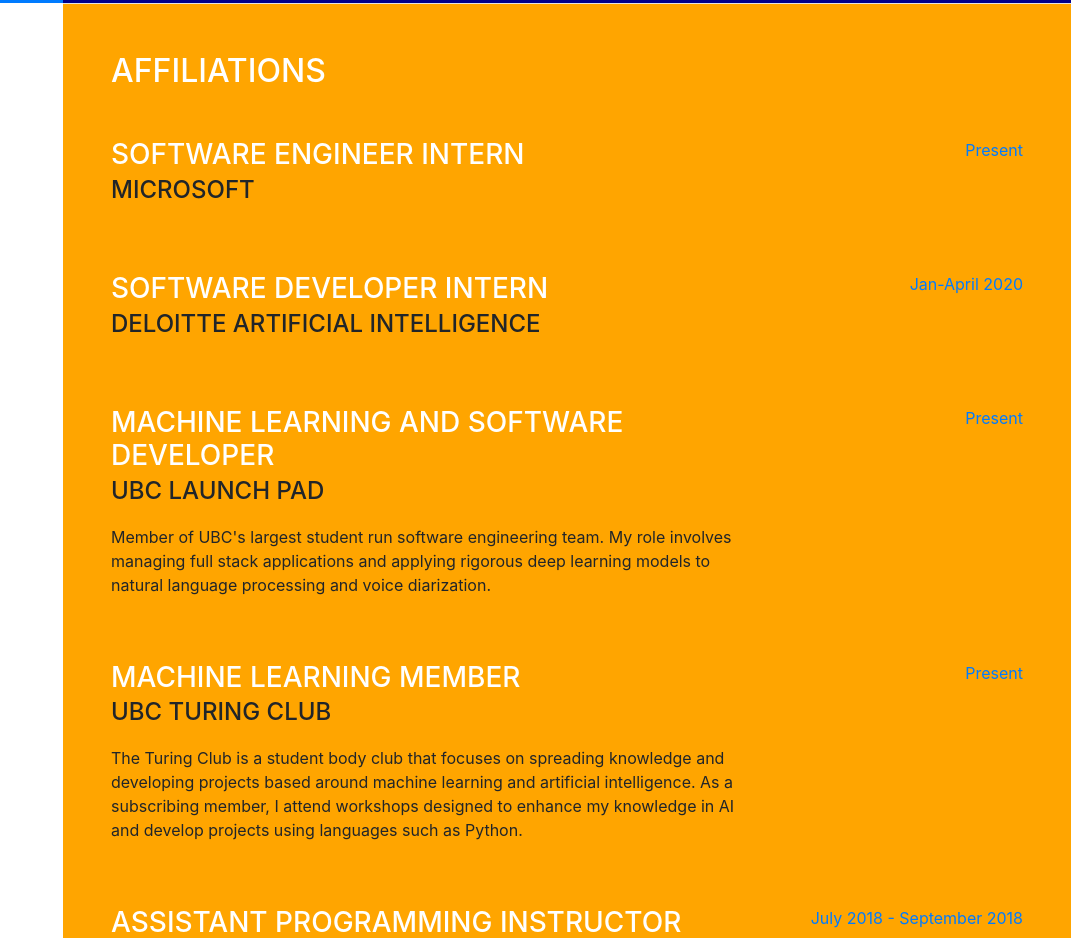
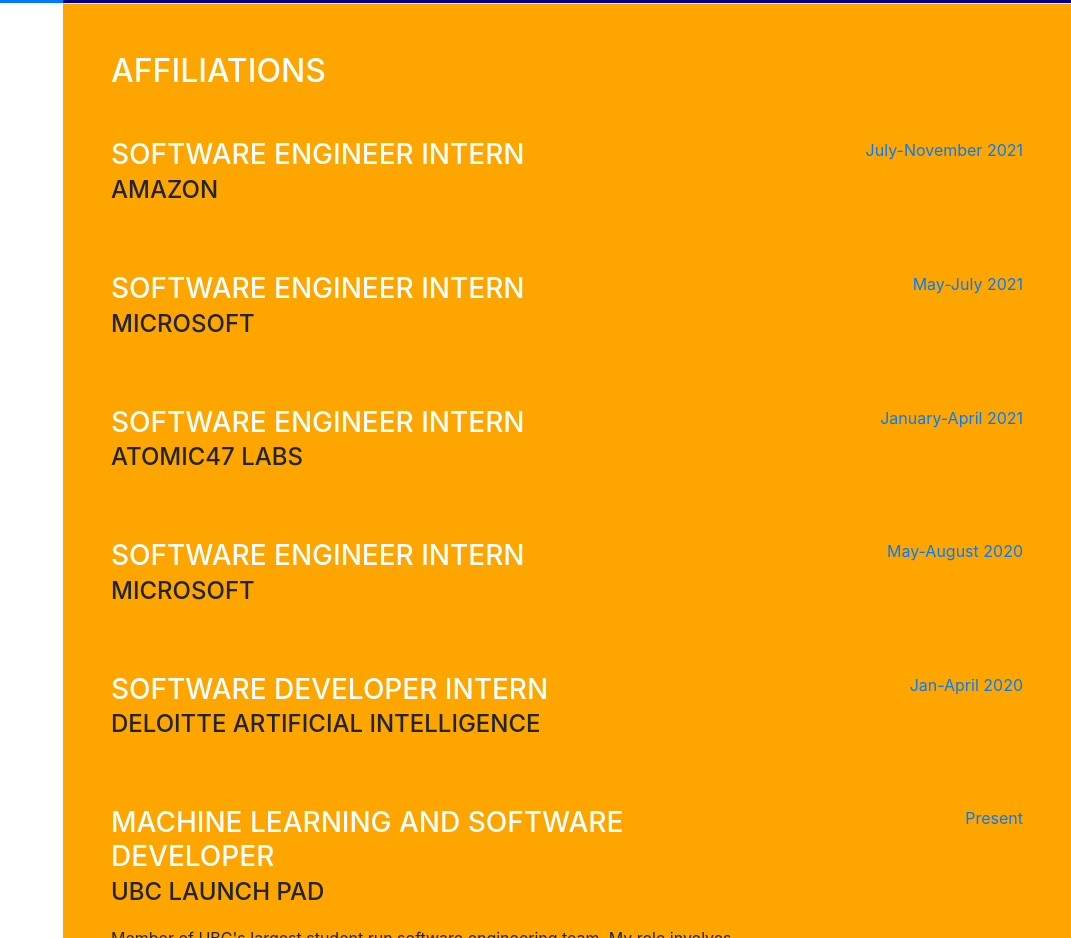
Before and after one commit to sanids/Portfolio, a website with bundled scripts: page index.html in a window 1280 px wide. Shown: the part 797-1735 px from the top of the page, without its empty margins (209-1280 px from the left). Built offline with nearby package versions, Linux system fonts and the light colour scheme; a web font is replaced by a local one.

Commit message:
Update index.html

```diff
--- a/index.html
+++ b/index.html
@@ -94,11 +94,44 @@
         <div class="resume-item d-flex flex-column flex-md-row justify-content-between mb-5">
           <div class="resume-content">
             <h3 class="mb-0">Software Engineer Intern</h3>
+            <div class="subheading mb-3">Amazon</div>
+            <p></p>
+          </div>
+          <div class="resume-date text-md-right">
+            <span class="text-primary">July-November 2021</span>
+          </div>
+        </div>
+
+        <div class="resume-item d-flex flex-column flex-md-row justify-content-between mb-5">
+          <div class="resume-content">
+            <h3 class="mb-0">Software Engineer Intern</h3>
             <div class="subheading mb-3">Microsoft</div>
             <p></p>
           </div>
           <div class="resume-date text-md-right">
-            <span class="text-primary">Present</span>
+            <span class="text-primary">May-July 2021</span>
+          </div>
+        </div>
+
+        <div class="resume-item d-flex flex-column flex-md-row justify-content-between mb-5">
+          <div class="resume-content">
+            <h3 class="mb-0">Software Engineer Intern</h3>
+            <div class="subheading mb-3">Atomic47 Labs</div>
+            <p></p>
+          </div>
+          <div class="resume-date text-md-right">
+            <span class="text-primary">January-April 2021</span>
+          </div>
+        </div>
+
+        <div class="resume-item d-flex flex-column flex-md-row justify-content-between mb-5">
+          <div class="resume-content">
+            <h3 class="mb-0">Software Engineer Intern</h3>
+            <div class="subheading mb-3">Microsoft</div>
+            <p></p>
+          </div>
+          <div class="resume-date text-md-right">
+            <span class="text-primary">May-August 2020</span>
           </div>
         </div>
 
```
